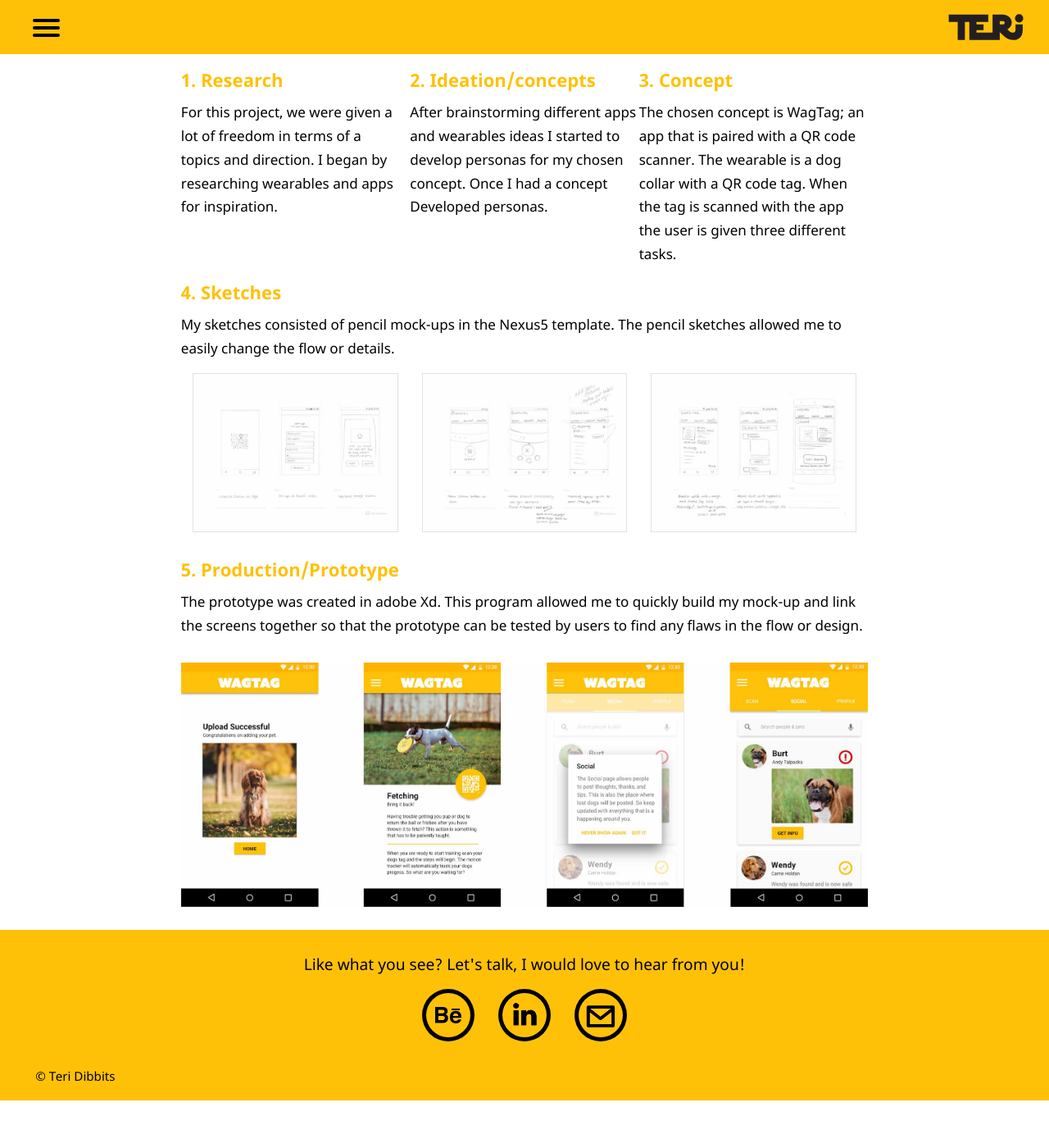
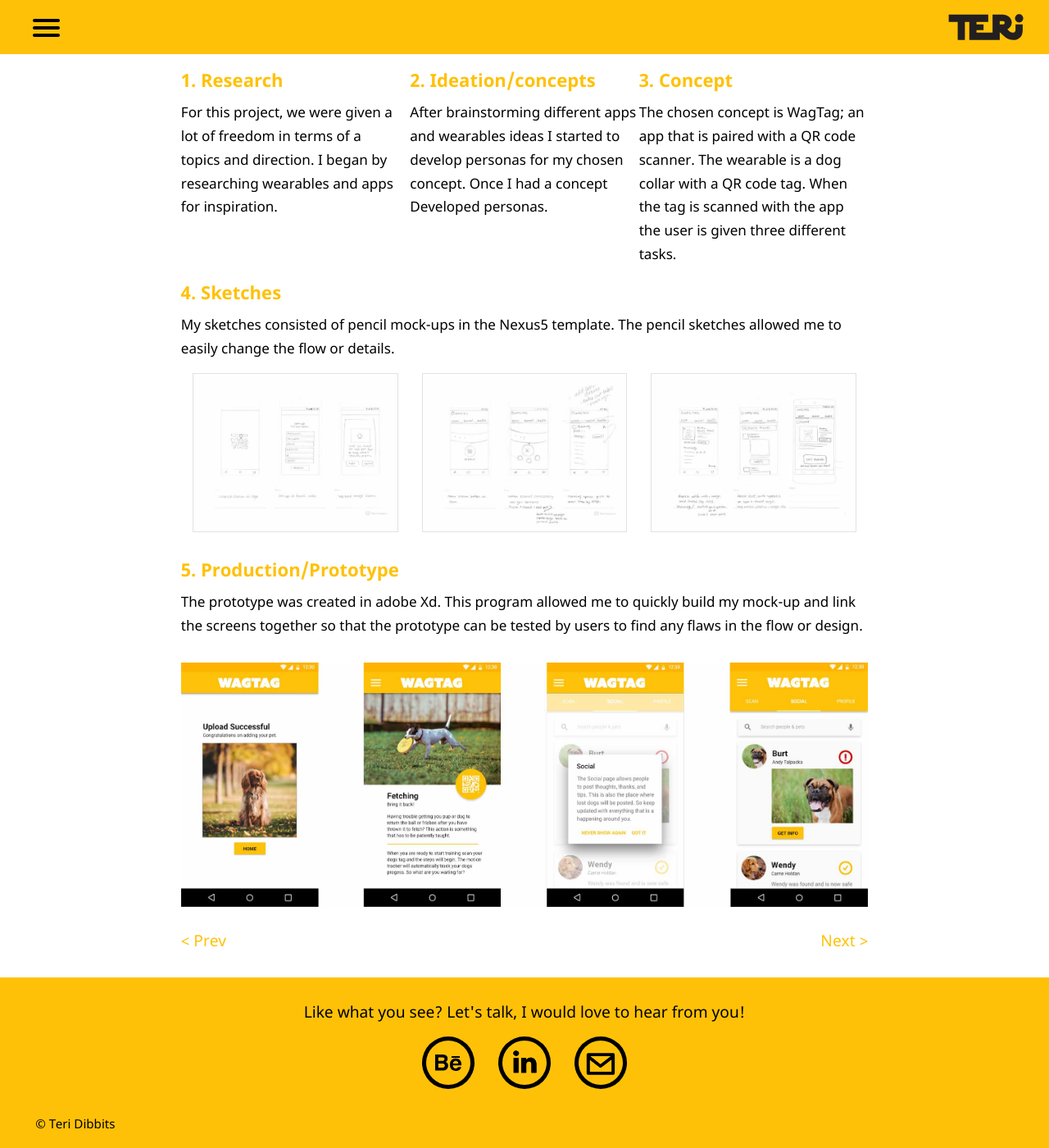
Before and after one commit to TeriDibbits/teridibbits.ca, a Jekyll site: the page built from pages/uidesign.html, in a window 1280 px wide and 1400 px high, scrolled down 987 px. Shown: the whole window at 82% size. Built offline with Jekyll 4.4.1, drawn with Linux system fonts in a browser that asks for light colours; before the commit the page ends 2329 px from its top, so only the background shows below that.

Commit message:
added next and prev buttons to pages

```diff
--- a/pages/booklet.html
+++ b/pages/booklet.html
@@ -36,5 +36,9 @@
       <div>
         <img itemprop="image" class="work-img" src="{{site.baseurl}}/images/dibbits-photography.jpg" alt="Example of the products photography set up in the booklet">
       </div>
+      <div>
+        <a itemprop="url" class="prev-btn" href="{{site.baseurl}}/pages/uidesign/">< Prev</a>
+        <a itemprop="url" class="next-btn" href="{{site.baseurl}}/pages/branding/">Next ></a>
+      </div>
     </div>
   </main>
--- a/pages/branding.html
+++ b/pages/branding.html
@@ -72,5 +72,9 @@
             <img itemprop="image" class="sketch-img" src="{{site.baseurl}}/images/brand-sketch-8.jpg" alt="Sketches of print advertisements">
           </div>
         </div>
+        <div>
+          <a itemprop="url" class="prev-btn" href="{{site.baseurl}}/pages/booklet/">< Prev</a>
+          <a itemprop="url" class="next-btn" href="{{site.baseurl}}/pages/branding/">Next ></a>
+        </div>
       </div>
   </main>
--- a/pages/campaign.html
+++ b/pages/campaign.html
@@ -70,5 +70,9 @@
             </div>
           </div>
         </div>
+        <div>
+          <a itemprop="url" class="prev-btn" href="#about">< Prev</a>
+          <a itemprop="url" class="next-btn" href="{{site.baseurl}}/pages/uidesign/">Next ></a>
+        </div>
       </div>
   </main>
--- a/pages/uidesign.html
+++ b/pages/uidesign.html
@@ -40,12 +40,16 @@
           <img itemprop="image" class="work-img sketch-img" src="{{site.baseurl}}/images/ui-sketch-3.jpg" alt="Third sketch of my flow and design">
         </div>
       </div>
-      <div>
+      <div class="push">
         <h3 class="push-1-4">5. Production/Prototype</h3>
         <p class="push milli">The prototype was created in adobe Xd. This program allowed me to quickly build my mock-up and link the screens together so that the prototype can be tested by users to find any flaws in the flow or design.</p>
           <div>
             <img itemprop="image" class="work-img" src="{{site.baseurl}}/images/screens.jpg" alt="Four app screens">
           </div>
       </div>
+      <div>
+        <a itemprop="url" class="prev-btn" href="{{site.baseurl}}/pages/campaign/">< Prev</a>
+        <a itemprop="url" class="next-btn" href="{{site.baseurl}}/pages/booklet/">Next ></a>
+      </div>
     </div>
   </main>
```
Also changed, not shown: css/main.css (+26 -0 lines).
